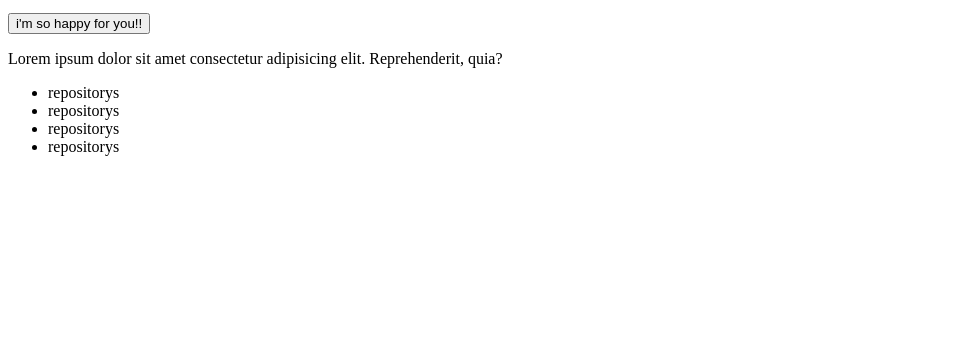
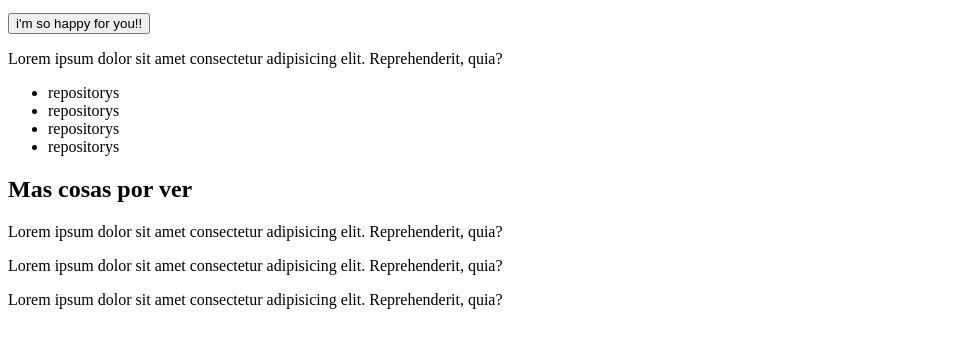
Before and after one commit to azucena-03/gitFirstRepository, a plain HTML site: page index.html in a window 1280 px wide. Shown: the part 101-448 px from the top of the page, without its empty margins (0-970 px from the left). Drawn offline with Linux system fonts and the light colour scheme.

Commit message:
agregar una seccion al index

```diff
--- a/index.html
+++ b/index.html
@@ -17,5 +17,9 @@
         <li>repositorys</li>
         <li>repositorys</li>
     </ul>
+    <h2>Mas cosas por ver</h2>
+    <p>Lorem ipsum dolor sit amet consectetur adipisicing elit. Reprehenderit, quia?</p>
+    <p>Lorem ipsum dolor sit amet consectetur adipisicing elit. Reprehenderit, quia?</p>
+    <p>Lorem ipsum dolor sit amet consectetur adipisicing elit. Reprehenderit, quia?</p>
 </body>
 </html>
```
